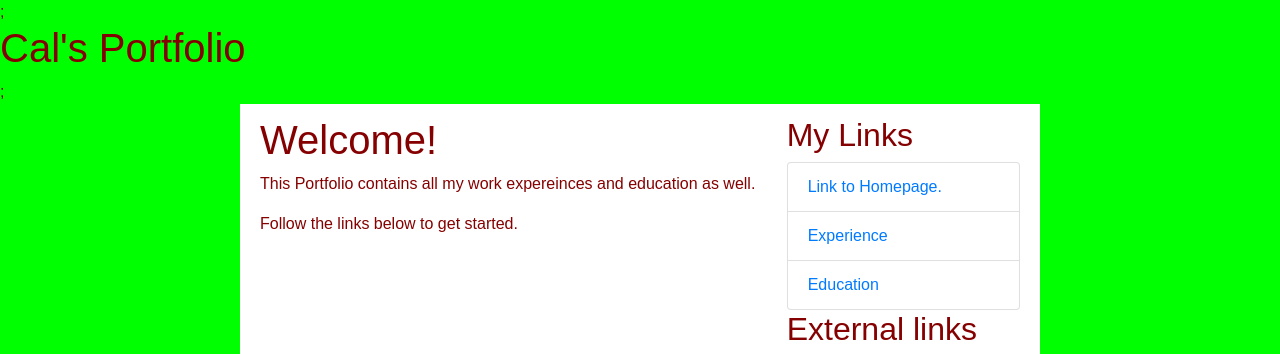
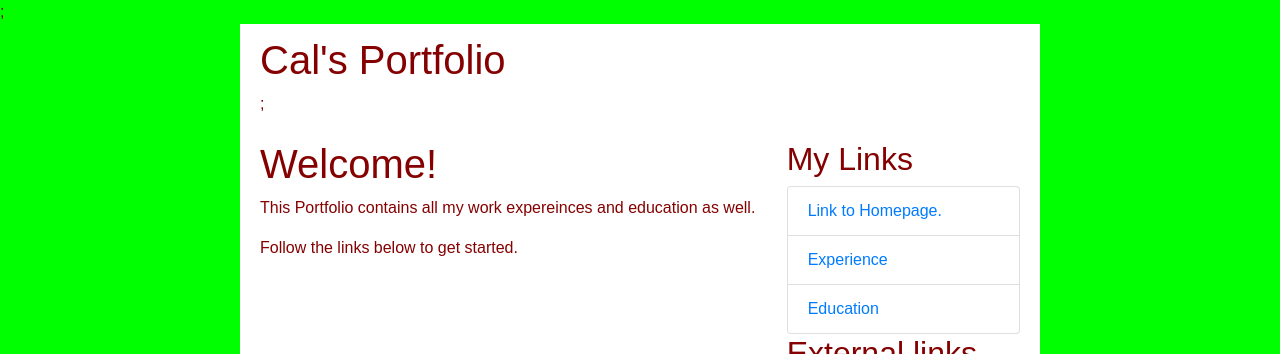
Before and after one commit to aruff123/lis753-exercises, a plain HTML site: page Final/Home.html in a window 1280 px wide. Shown: the top 354 px of the page. Drawn offline with nearby package versions, Linux system fonts and the light colour scheme.

Commit message:
Update Home.html

```diff
--- a/Final/Home.html
+++ b/Final/Home.html
@@ -7,7 +7,7 @@
     <meta name="viewport" content="width=device,intial-scale=1">;
   </head>
   <body>
-    <header class="wrap">
+    <header class="wrapper">
         <h1 id="page-title"> Cal's Portfolio</h1>;
    </header>
     <main class="wrapper container">
```
